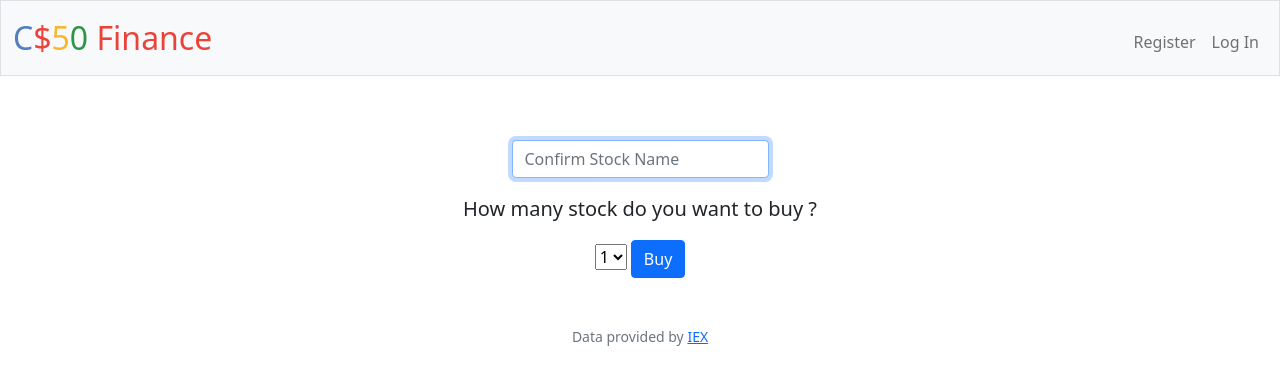
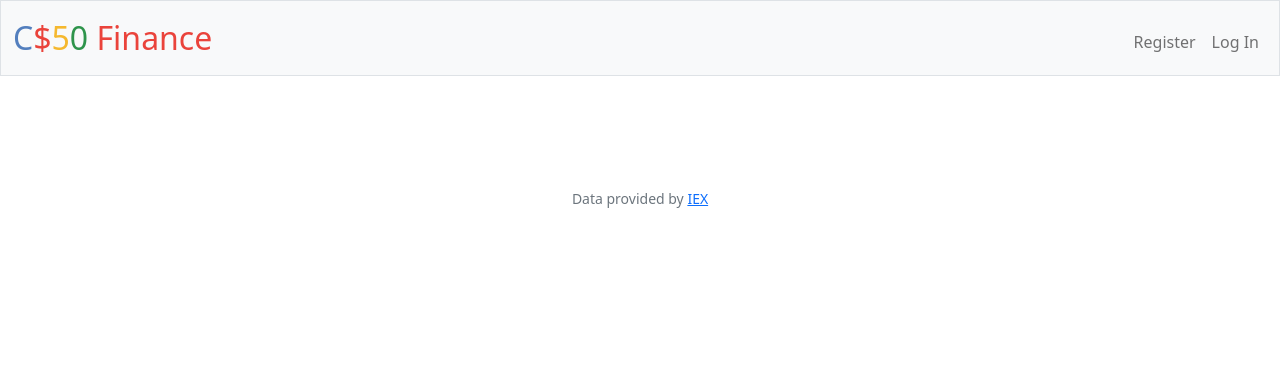
Before and after one commit to burakssener/CS50X-CS50P, a Flask app: template finance/templates/quoted.html in a window 1280 px wide. Shown: the top 385 px of the page. Run offline with Flask 3, Linux system fonts and the light colour scheme; the template is opened without the code that fills it, so the values that code supplies are empty; some libraries are stand-ins or nearby versions.

Commit message:
Tue, Nov 14, 2023, 6:53 PM +03:00

```diff
--- a/finance/templates/quoted.html
+++ b/finance/templates/quoted.html
@@ -19,18 +19,5 @@
             </td>
         </tr>
     </table>
-    <form action="/buy" method="post">
-        <div class="mb-3">
-            <input autocomplete="off" autofocus class="form-control mx-auto w-auto"name="stock_name" placeholder="Confirm Stock Name" type="text">
-        </div>
-        <p class="lead"> How many stock do you want to buy ? </p>
-        <select name = stock_num >
-            {% for i in range(1,5) %}
-            <option value="{{i}}"> {{i}} </option>
-            {% endfor %}
-
-        </select>
-        <button class="btn btn-primary" type="submit">Buy</button>
-    </form>
 
 {% endblock %}
```
Also changed, not shown: finance/templates/buy.html (+4 -4 lines).
